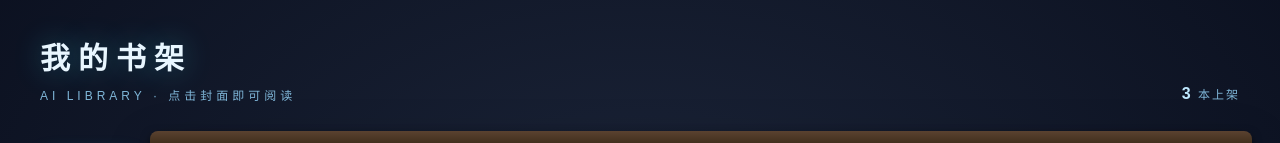
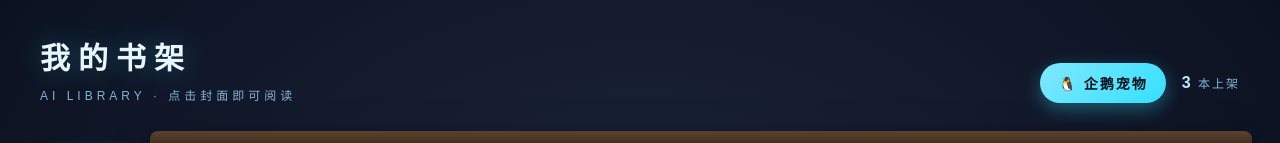
Before and after one commit to CrediusW/Credius-test, a plain HTML site: page index.html in a window 1280 px wide. Shown: the top 143 px of the page. Drawn offline with Linux system fonts and the light colour scheme.

Commit message:
feat: 书架首页与宠物页互链——首页添加企鹅宠物入口，宠物页添加返回书架链接

```diff
--- a/index.html
+++ b/index.html
@@ -11,9 +11,12 @@
   body{font-family:'Microsoft YaHei','PingFang SC',sans-serif;
     background:radial-gradient(1400px 900px at 50% 30%, #1b2438 0%, #0a0f1e 60%, #04060c 100%);
     color:#cfe4f5;overflow-x:hidden;}
-  .sb-header{padding:34px 40px 16px;display:flex;align-items:flex-end;justify-content:space-between;}
+  .sb-header{padding:34px 40px 16px;display:flex;align-items:flex-end;justify-content:space-between;gap:16px;flex-wrap:wrap;}
   .sb-brand h1{font-family:'Noto Serif SC','STSong','SimSun',serif;font-size:30px;letter-spacing:8px;color:#e8f6ff;text-shadow:0 0 30px rgba(53,224,255,.3);}
   .sb-brand p{margin-top:8px;font-size:12px;letter-spacing:4px;color:#7fb6d8;}
+  .sb-top-right{display:flex;align-items:center;gap:16px;}
+  .sb-pet-link{display:inline-flex;align-items:center;gap:8px;padding:10px 18px;border-radius:999px;background:linear-gradient(135deg,#7fe8ff,#35e0ff);color:#03121d;font-weight:700;text-decoration:none;letter-spacing:2px;font-size:14px;box-shadow:0 6px 18px rgba(53,224,255,.35);transition:transform .2s,box-shadow .2s;}
+  .sb-pet-link:hover{transform:translateY(-2px);box-shadow:0 10px 24px rgba(53,224,255,.45);}
   .sb-stats{font-size:12px;color:#7fb6d8;letter-spacing:2px;}
   .sb-stats b{color:#bfe9ff;font-size:16px;}
   .sb-main{display:flex;justify-content:center;align-items:flex-start;gap:26px;padding:20px 40px 40px;}
@@ -93,7 +96,10 @@
 <div id="shelfView">
   <div class="sb-header">
     <div class="sb-brand"><h1>我的书架</h1><p>AI LIBRARY · 点击封面即可阅读</p></div>
-    <div class="sb-stats"><b id="sbCount">0</b> 本上架</div>
+    <div class="sb-top-right">
+      <a class="sb-pet-link" href="ai-voice-pet/index.html">🐧 企鹅宠物</a>
+      <div class="sb-stats"><b id="sbCount">0</b> 本上架</div>
+    </div>
   </div>
   <div class="sb-main">
     <div class="sb-tabs" id="sbTabs">
```
Also changed, not shown: ai-voice-pet/index.html (+1 -0 lines).
